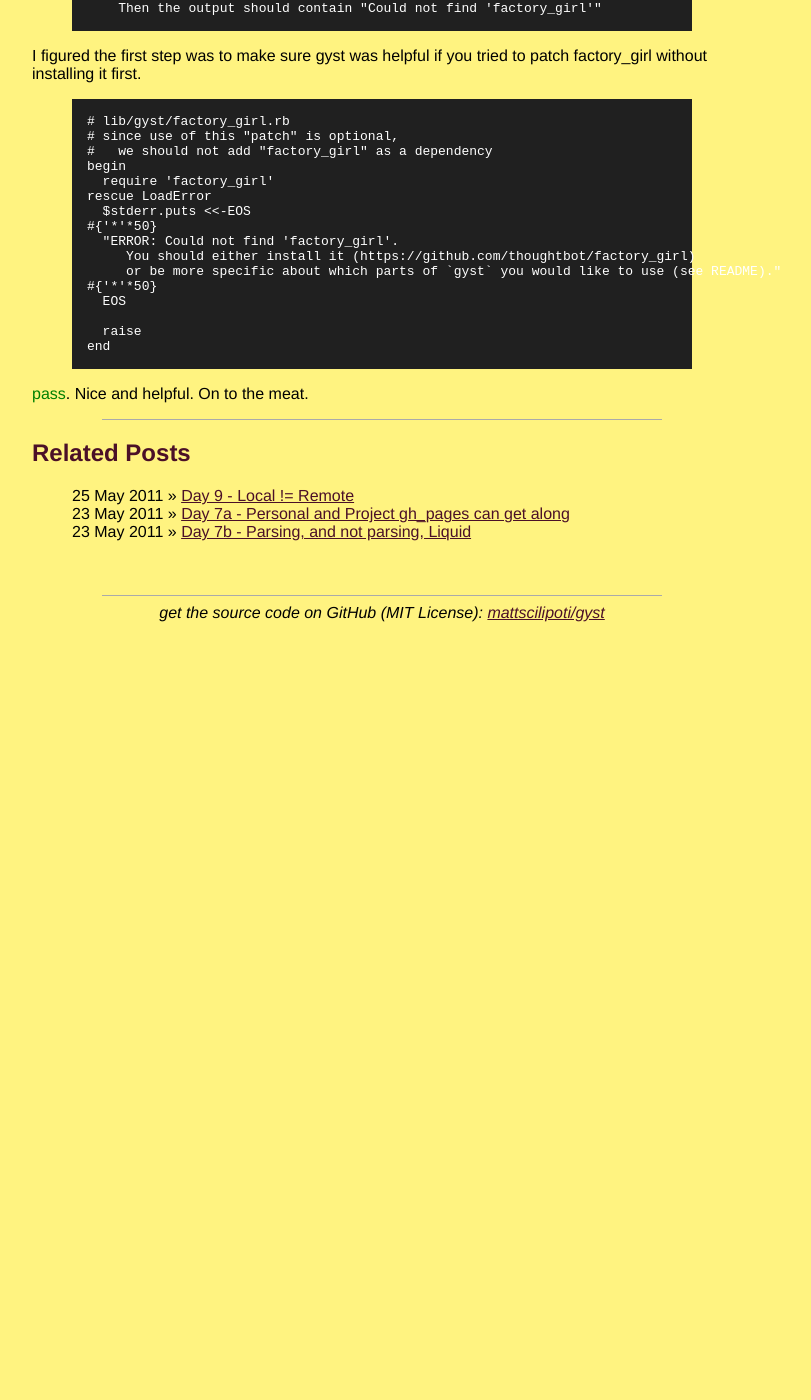
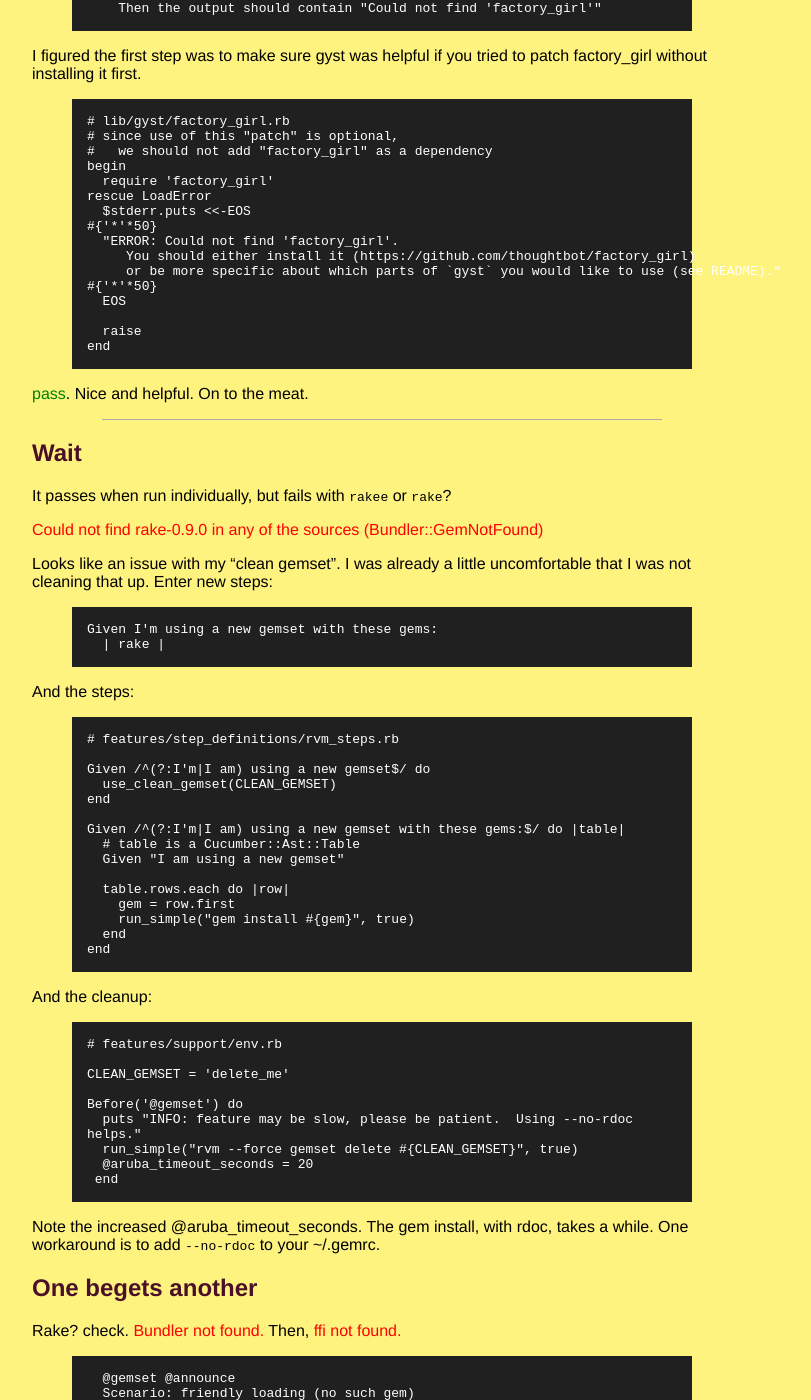
Before and after one commit to mattscilipoti/gyst, a Jekyll site: the page built from _posts/2011-05-21-factory_girl-should-build.md, in a window 1280 px wide and 1400 px high, scrolled down 798 px. Shown: the whole window, without its empty margins (258-1069 px from the left). Built offline with Jekyll 4.4.1, drawn with Linux system fonts in a browser that asks for light colours; Markdown is read by kramdown in place of the engine named in the settings; before the commit the page ends 1428 px from its top, so only the background shows below that; some of the changed text lies outside the part shown.

Commit message:
backdated post: 5b - factory_girl should :build
Discovered that the test passes when run individually, but fails in `rake`.
New steps: using gemsets
Cleaning up the 'delete_me' gemset.

```diff
--- a/_posts/2011-05-21-factory_girl-should-build.md
+++ b/_posts/2011-05-21-factory_girl-should-build.md
@@ -69,3 +69,91 @@ end
 {% endhighlight %}
 
 <span class='pass'>pass</span>.  Nice and helpful.  On to the meat.
+
+---
+
+Wait
+----
+
+It passes when run individually, but fails with `rakee` or `rake`?
+<p class="error">Could not find rake-0.9.0 in any of the sources (Bundler::GemNotFound)</p>
+
+Looks like an issue with my "clean gemset".  I was already a little
+uncomfortable that I was not cleaning that up.  Enter new steps:
+
+{% highlight cucumber %}
+
+Given I'm using a new gemset with these gems:
+  | rake |
+
+{% endhighlight %}
+
+And the steps:
+
+{% highlight ruby %}
+
+# features/step_definitions/rvm_steps.rb
+
+Given /^(?:I'm|I am) using a new gemset$/ do
+  use_clean_gemset(CLEAN_GEMSET)
+end
+
+Given /^(?:I'm|I am) using a new gemset with these gems:$/ do |table|
+  # table is a Cucumber::Ast::Table
+  Given "I am using a new gemset"
+
+  table.rows.each do |row|
+    gem = row.first
+    run_simple("gem install #{gem}", true)
+  end
+end
+
+{% endhighlight %}
+
+And the cleanup:
+
+{% highlight ruby %}
+
+# features/support/env.rb
+
+CLEAN_GEMSET = 'delete_me'
+
+Before('@gemset') do
+  puts "INFO: feature may be slow, please be patient.  Using --no-rdoc
+helps."
+  run_simple("rvm --force gemset delete #{CLEAN_GEMSET}", true)
+  @aruba_timeout_seconds = 20
+ end
+
+{% endhighlight %}
+
+Note the increased @aruba_timeout_seconds.  The gem install, with rdoc,
+takes a while.  One workaround is to add `--no-rdoc` to your ~/.gemrc.
+
+One begets another
+-------------------
+
+Rake?  check.  <span class='error'>Bundler not found.</span>  Then, <span class='error'>ffi not found.</span>
+
+{% highlight cucumber %}
+
+  @gemset @announce
+  Scenario: friendly loading (no such gem)
+
+    Given I'm using a new gemset with these gems:
+      | rake    |
+      | bundler |
+      | ffi     |
+
+{% endhighlight %}
+
+Yikes.  Time to stop and re-evaluate.
+
+This fails too.  Is it a clue?
+    bundle exec cucumber -f pretty features/patches/factory_girl.feature
+
+Probably, but it's late.
+
+'night
+
+ps.  That `@announce` tag is pretty helpful.  Thx aruba.
```
